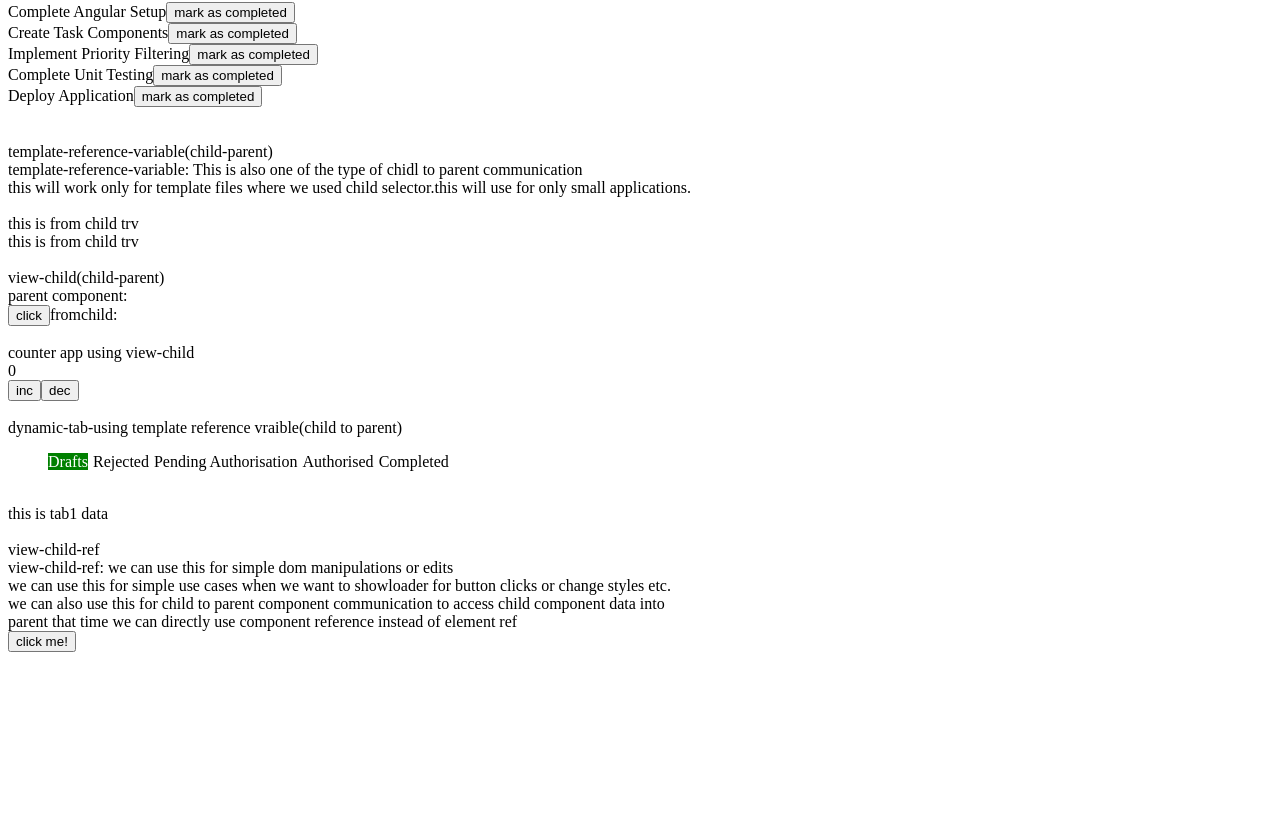
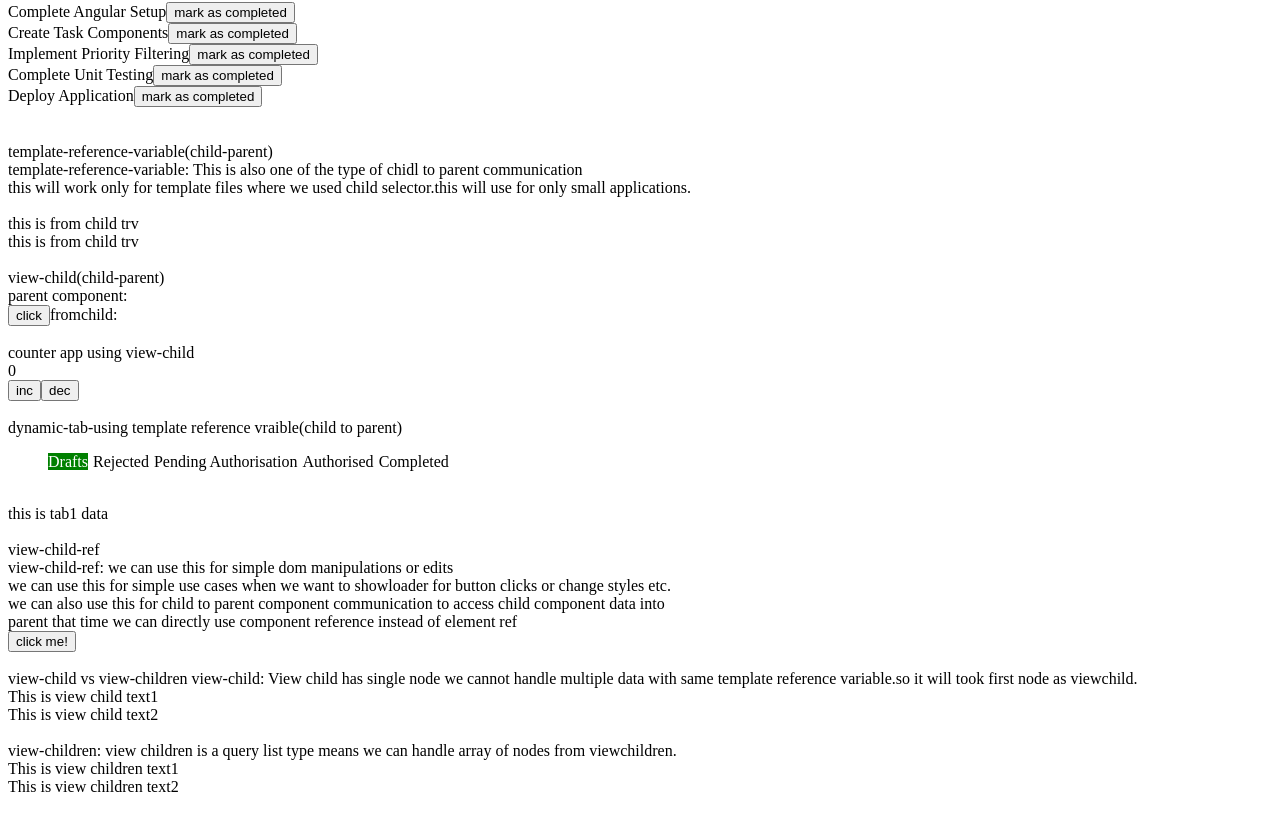
Before and after one commit to Sudheesh7504/Angular-learning-2024-2025, an Angular app: page / in a window 1280 px wide. Shown: the part 3348-4178 px from the top of the page. Before the commit the page ends 4008 px from the top, so only its background shows below. Built offline with nearby package versions, Linux system fonts and the light colour scheme.

Commit message:
view-child vs view-children

```diff
--- a/src/app/app.component.html
+++ b/src/app/app.component.html
@@ -92,4 +92,8 @@ dynamic-tab-using template reference vraible(child to parent)
 view-child-ref
 <br>
 <app-view-child-ref></app-view-child-ref>
+<br>
+view-child vs view-children
+<app-view-child-vs-view-children></app-view-child-vs-view-children>
+<br>
 <router-outlet></router-outlet>
--- a/src/app/app.module.ts
+++ b/src/app/app.module.ts
@@ -38,6 +38,7 @@ import { ChildCounterComponent } from './view-child-counter-app/child-counter/ch
 import { ParentTabTrvComponent } from './dynamic-tab-structure-trv/parent-tab-trv/parent-tab-trv.component';
 import { ChildTabTrvComponent } from './dynamic-tab-structure-trv/child-tab-trv/child-tab-trv.component';
 import { ViewChildRefComponent } from './view-child-ref/view-child-ref.component';
+import { ViewChildVsViewChildrenComponent } from './view-child-vs-view-children/view-child-vs-view-children.component';
 
 @NgModule({
   declarations: [
@@ -76,7 +77,8 @@ import { ViewChildRefComponent } from './view-child-ref/view-child-ref.component
     ChildCounterComponent,
     ParentTabTrvComponent,
     ChildTabTrvComponent,
-    ViewChildRefComponent
+    ViewChildRefComponent,
+    ViewChildVsViewChildrenComponent
   ],
   imports: [
     BrowserModule,
--- /dev/null
+++ b/src/app/view-child-vs-view-children/view-child-vs-view-children.component.html
@@ -0,0 +1,11 @@
+view-child: View child has single node we cannot handle multiple data with same template reference variable.so it will
+took first node as viewchild.
+<br>
+<div #testchild>This is view child text1</div>
+<div #testchild>This is view child text2</div>
+<br>
+view-children: view children is a query list type means we can handle array of nodes from viewchildren.
+<br>
+<div #testChildren>This is view children text1</div>
+<div #testChildren>This is view children text2</div>
+<br>
--- /dev/null
+++ b/src/app/view-child-vs-view-children/view-child-vs-view-children.component.ts
@@ -0,0 +1,19 @@
+import { Component, ElementRef, QueryList, ViewChild, ViewChildren } from '@angular/core';
+
+@Component({
+  selector: 'app-view-child-vs-view-children',
+  templateUrl: './view-child-vs-view-children.component.html',
+  styleUrl: './view-child-vs-view-children.component.scss'
+})
+export class ViewChildVsViewChildrenComponent {
+
+  @ViewChild('testchild') testchild!: ElementRef;
+  @ViewChildren('testChildren') testChildren!: QueryList<ElementRef>;
+
+  ngAfterViewInit() {
+    console.log(this.testchild.nativeElement.innerText);
+    this.testChildren.forEach((child) => {
+      console.log(child.nativeElement.innerText);
+    })
+  }
+}
```
Also changed, not shown: src/app/view-child-vs-view-children/view-child-vs-view-children.component.scss (added), 1 other file (tests, documents, lock files or other folders).
